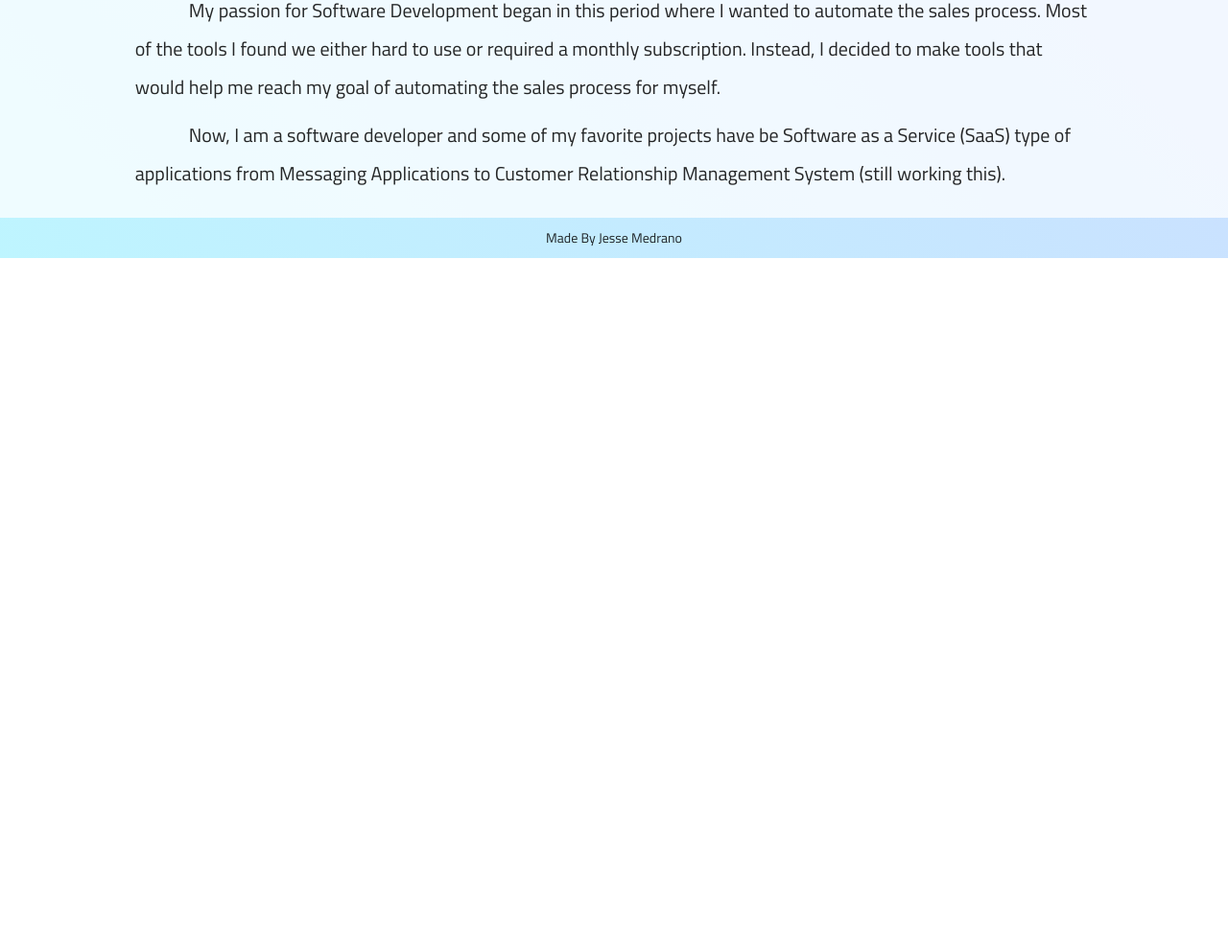
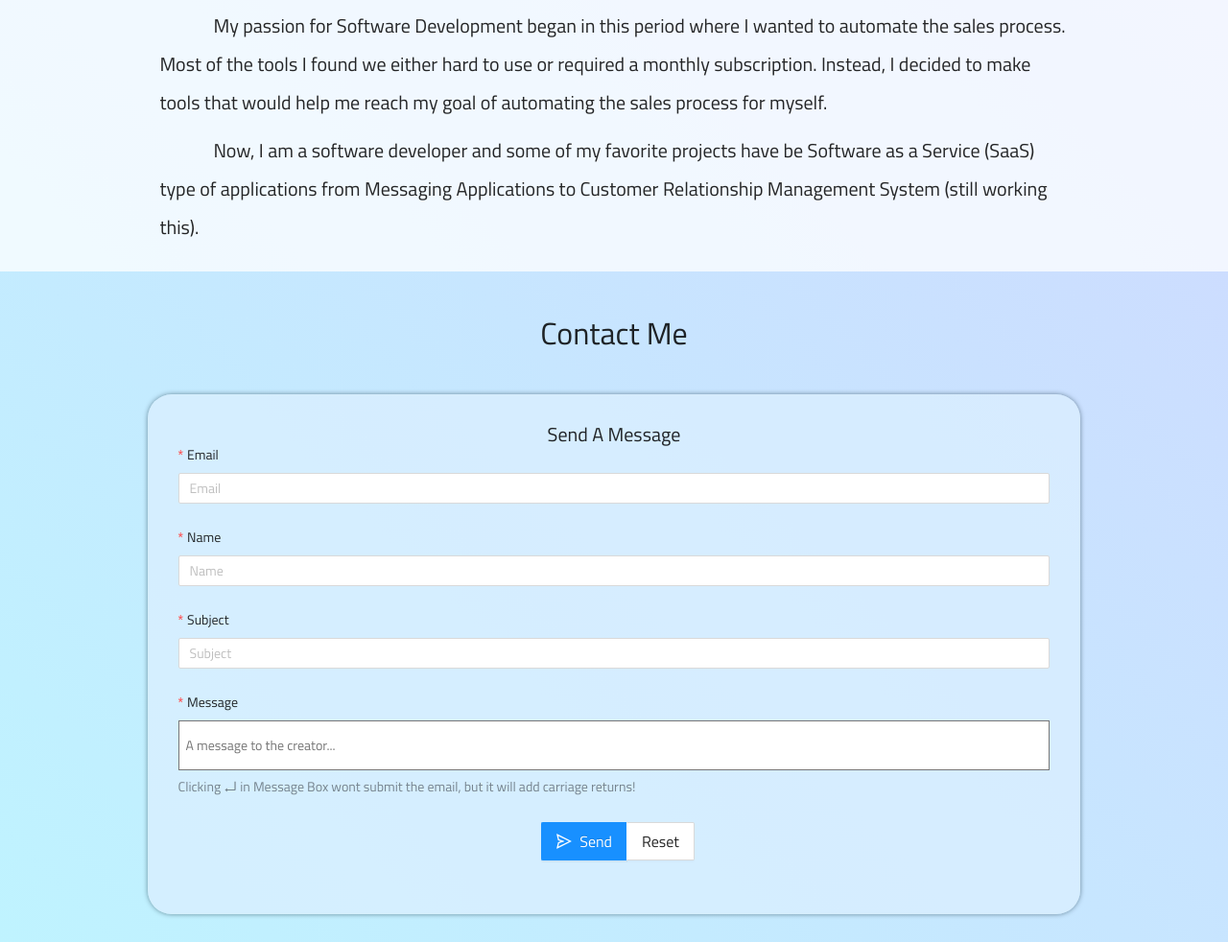
Before and after one commit to Jtamedrano/portfolio-2021, a Gatsby site: page / in a window 1280 px wide. Shown: the part 1317-2299 px from the top of the page at 96% size. Before the commit the page ends 1586 px from the top, so only its background shows below. Built offline with nearby package versions, Linux system fonts and the light colour scheme; Gatsby itself is replaced by a stand-in of ours; some packages are replaced by stand-ins of ours; no server answers.

Commit message:
Contact, Project, edits

```diff
--- a/gatsby-config.js
+++ b/gatsby-config.js
@@ -1,6 +1,12 @@
+require("dotenv").config({
+  path: `.env.${process.env.NODE_ENV}`,
+});
+
+console.log(process.env.GATSBY_FORM_API);
+
 module.exports = {
   siteMetadata: {
-    siteUrl: "https://www.yourdomain.tld",
+    siteUrl: "https://jtamedrano.com",
     title: "Jesse Medrano",
   },
   plugins: ["gatsby-plugin-sass"],
--- a/package.json
+++ b/package.json
@@ -16,7 +16,9 @@
   },
   "dependencies": {
     "@ant-design/icons": "^4.6.4",
+    "@formspree/react": "^2.2.3",
     "antd": "^4.16.13",
+    "dotenv": "^10.0.0",
     "gatsby": "^3.12.1",
     "gatsby-plugin-sass": "^4.12.0",
     "react": "^17.0.1",
--- /dev/null
+++ b/src/components/contact/ContactForm.jsx
@@ -0,0 +1,118 @@
+import React, { useEffect, useState } from "react";
+import { useForm, ValidationError } from "@formspree/react";
+import { Button, Form, Input, Result, Space } from "antd";
+import TextArea from "rc-textarea";
+import { EnterOutlined, SendOutlined } from "@ant-design/icons/lib/icons";
+import ButtonGroup from "antd/lib/button/button-group";
+
+const ContactForm = () => {
+  //   console.log(process.env.GATSBY_FORM_API);
+  const [state, handleSubmit] = useForm(process.env.GATSBY_FORM_API);
+  const [form] = Form.useForm();
+  const [showSuccess, setShowSuccess] = useState(false);
+
+  useEffect(() => {
+    if (showSuccess === true) {
+      setTimeout(() => {
+        setShowSuccess(false);
+      }, 5000);
+
+      return;
+    }
+  }, [showSuccess]);
+
+  const formReset = () => {
+    form.resetFields();
+  };
+
+  const submit = async (e) => {
+    await handleSubmit(e).then((res) => {
+      console.log(res);
+      if (res.response.status === 200) {
+        setShowSuccess(true);
+        formReset();
+      }
+    });
+  };
+
+  if (showSuccess)
+    return (
+      <Result status="success" title="Your Message Was Sent Successfully" />
+    );
+  else
+    return (
+      <Form
+        onFinish={submit}
+        name="contact-form"
+        form={form}
+        layout="vertical"
+        labelCol={{ span: 8 }}
+      >
+        <Form.Item
+          label="Email"
+          name="email"
+          rules={[{ required: true, message: "Valid email is required" }]}
+        >
+          <Input
+            className="contact__form_input"
+            type="email"
+            placeholder="Email"
+          />
+        </Form.Item>
+        <Form.Item
+          label="Name"
+          name="name"
+          rules={[{ required: true, message: "A name is required" }]}
+        >
+          <Input className="contact__form_input" placeholder="Name" />
+        </Form.Item>
+        <Form.Item
+          label="Subject"
+          name="subject"
+          rules={[{ required: true, message: "A subject is required" }]}
+        >
+          <Input className="contact__form_input" placeholder="Subject" />
+        </Form.Item>
+        <Form.Item
+          label="Message"
+          name="message"
+          extra={
+            <small>
+              Clicking <EnterOutlined /> in Message Box wont submit the email,
+              but it will add carriage returns!
+            </small>
+          }
+          rules={[{ required: true, message: "A message is required" }]}
+        >
+          <TextArea
+            className="contact__form_input"
+            placeholder="A message to the creator..."
+            autoSize
+          />
+        </Form.Item>
+        <Form.Item wrapperCol={{ span: 4, offset: 10 }}>
+          <ButtonGroup>
+            <Button
+              type="primary"
+              icon={<SendOutlined />}
+              size="large"
+              htmlType="submit"
+              disabled={state.submitting}
+            >
+              Send
+            </Button>
+            <Button
+              htmlType="reset"
+              size="large"
+              disabled={state.submitting}
+              onClick={formReset}
+            >
+              Reset
+            </Button>
+          </ButtonGroup>
+        </Form.Item>
+      </Form>
+    );
+};
+
+export default ContactForm;
--- /dev/null
+++ b/src/components/contact/index.js
@@ -0,0 +1,3 @@
+import ContactForm from "./ContactForm";
+
+export { ContactForm };
--- /dev/null
+++ b/src/components/home/Contact.jsx
@@ -0,0 +1,38 @@
+import {
+  GithubOutlined,
+  LinkedinOutlined,
+  MailOutlined,
+} from "@ant-design/icons/lib/icons";
+import React from "react";
+import ContactForm from "../contact/ContactForm";
+
+const Contact = () => {
+  return (
+    <div className="contact" id="contact">
+      <div className="contact__content max_content">
+        <h2>Contact Me</h2>
+        <div className="contact__body">
+          <div className="contact__form">
+            <h3>Send A Message</h3>
+            <ContactForm />
+          </div>
+          <div className="contact__links">
+            <div className="contact__links__display">
+              <a href="https://github.com/jtamedrano" target="_blank">
+                <GithubOutlined /> GitHub
+              </a>
+              <a href="https://linkedin.com/in/jtamedrano" target="_blank">
+                <LinkedinOutlined /> LinkedIn
+              </a>
+              <a href="mailto:jtamedrano@gmail.com">
+                <MailOutlined /> Email
+              </a>
+            </div>
+          </div>
+        </div>
+      </div>
+    </div>
+  );
+};
+
+export default Contact;
--- a/src/components/home/Projects.jsx
+++ b/src/components/home/Projects.jsx
@@ -1,13 +1,28 @@
 import React from "react";
 import { Card, Row, Col } from "antd";
-import { Link } from "gatsby";
+// import { Link } from "gatsby";
 const { Meta } = Card;
 
-const ProjectCard = ({ title, description }) => (
+const ProjectCard = ({ title, description, live, git }) => (
   <Col span={8}>
     <Card
       className="projects__card"
-      actions={[<p>Live</p>, <p>GitHub</p>, <p>Details</p>]}
+      actions={[
+        live ? (
+          <a href={live} target="_blank">
+            Live
+          </a>
+        ) : (
+          <p>Live Not Available</p>
+        ),
+        git ? (
+          <a href={git} target="_blank">
+            GitHub
+          </a>
+        ) : (
+          <p>Private Repo</p>
+        ),
+      ]}
     >
       <Meta title={title} description={description} />
     </Card>
@@ -31,14 +46,18 @@ const Projects = () => {
             <Row gutter={16} className="projects__row" align="stretch">
               <ProjectCard
                 title="Symplee.App"
+                live="https://symplee.app"
                 description="Messaging Application - Main features include Chat/Audio/Video Communication."
               />
               <ProjectCard
+                live="https://richarnoldfororegon.com/"
+                git="https://github.com/Jtamedrano/RICH-A-FRONTEND"
                 title="Richard Arnold For Oregon"
-                description="Political campaign for a position on a school board. Wordpress, Next, and Stripe included"
+                description="Political campaign for a position on a school board. React, Google Firebase, and Stripe included"
               />
               <ProjectCard
                 title="New Evolution Digital"
+                live="https://newevo.dev"
                 description="Corporate Landing Page for New Evolution Digital, a Software Development Freelance Partnership."
               />
             </Row>
--- a/src/components/home/index.js
+++ b/src/components/home/index.js
@@ -1,5 +1,6 @@
+import About from "./About";
+import Contact from "./Contact";
 import Hero from "./Hero";
-import About from "./About";
 import Projects from "./Projects";
 
-export { Hero, About, Projects };
+export { Hero, About, Projects, Contact };
--- a/src/components/nav.jsx
+++ b/src/components/nav.jsx
@@ -11,10 +11,10 @@ const NavMenu = () => {
   return (
     <nav>
       <ul>
-        <NavItem label="Home" to="/" />
-        <NavItem label="Projects" to="/projects" />
-        <NavItem label="Blog" to="/blog" />
-        <NavItem label="Contact" to="/contact" />
+        <NavItem label="Projects" to="#projects" />
+        {/*
+        <NavItem label="Blog" to="/blog" /> */}
+        <NavItem label="Contact" to="#contact" />
       </ul>
     </nav>
   );
--- a/src/pages/index.js
+++ b/src/pages/index.js
@@ -1,6 +1,6 @@
 import { DownOutlined } from "@ant-design/icons/lib/icons";
 import * as React from "react";
-import { Hero, About, Projects } from "../components/home";
+import { Hero, About, Projects, Contact } from "../components/home";
 import MainLayout from "../components/mainLayout";
 import { Link } from "@reach/router";
 import { BackTop } from "antd";
@@ -20,6 +20,7 @@ const IndexPage = () => {
         </div>
         <Projects />
         <About />
+        <Contact />
       </MainLayout>
     </main>
   );
--- a/src/styles/Home.scss
+++ b/src/styles/Home.scss
@@ -103,7 +103,7 @@
     h2 {
       font-size: 2.5rem;
       margin-top: 0.5em;
-      margin-bottom: 0.5em;
+      margin-bottom: 1em;
     }
 
     p {
@@ -161,3 +161,55 @@
     line-height: 2;
   }
 }
+
+.contact {
+  position: relative;
+  padding: 1em 0;
+
+  &__content {
+    z-index: 2;
+    width: 100%;
+
+    h2 {
+      font-size: 2rem;
+      text-align: center;
+      margin-top: 1em;
+      margin-bottom: 1.5em;
+    }
+  }
+
+  &__body {
+    width: 80%;
+    margin: 0 auto;
+  }
+
+  &__form,
+  &__links {
+    padding: 2em;
+    h3 {
+      text-align: center;
+      font-size: 1.25em;
+      font-weight: 400;
+    }
+  }
+
+  &__form {
+    background-color: #dcefffc0;
+    border-radius: 25px;
+    box-shadow: 0 0 5px rgba(8, 35, 48, 0.507);
+    &_input {
+      width: 100%;
+    }
+
+    textarea {
+      padding: 1em 0.5em;
+    }
+  }
+
+  &__links__display {
+    display: flex;
+    justify-content: space-between;
+    font-size: 2rem;
+    padding-top: 1em;
+  }
+}
--- a/src/styles/MainLayout.scss
+++ b/src/styles/MainLayout.scss
@@ -40,7 +40,8 @@ body {
 .mainLayout {
   display: flex;
   flex-flow: column nowrap;
-  min-height: 100%;
+  min-height: 100vh;
+  height: 100%;
 
   &__header,
   &__content,
@@ -108,4 +109,5 @@ body {
 .max_content {
   max-width: 1440px;
   margin: 0 auto;
+  padding: 0 2em;
 }
```
Also changed, not shown: src/pages/contact.js (deleted, +0 -15 lines), 2 other files.
